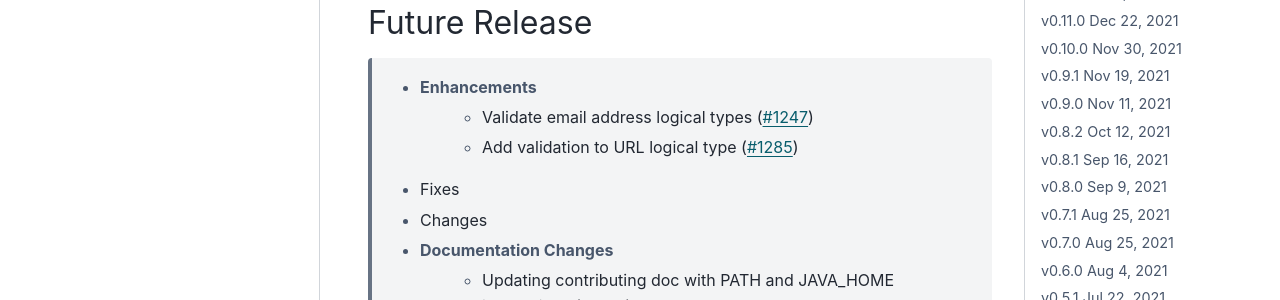
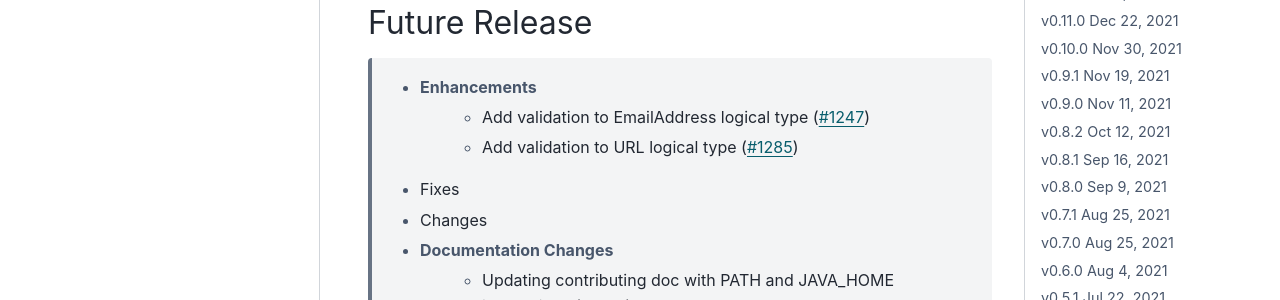
Before and after one commit to alteryx/woodwork, a Sphinx documentation site: the page built from docs/source/release_notes.rst, in a window 1280 px wide and 900 px high. Shown: the part 232-532 px from the top of the window. Built offline with Sphinx 7.4.7 and the PyData theme 0.15.4, drawn with Linux system fonts in a browser that asks for light colours; comment, search, counter and statistics services are not loaded.

Commit message:
update wording

```diff
--- a/docs/source/release_notes.rst
+++ b/docs/source/release_notes.rst
@@ -6,7 +6,7 @@ Release Notes
 Future Release
 ==============
     * Enhancements
-        * Validate email address logical types (:pr:`1247`)
+        * Add validation to EmailAddress logical type (:pr:`1247`)
         * Add validation to URL logical type (:pr:`1285`)
     * Fixes
     * Changes
```
